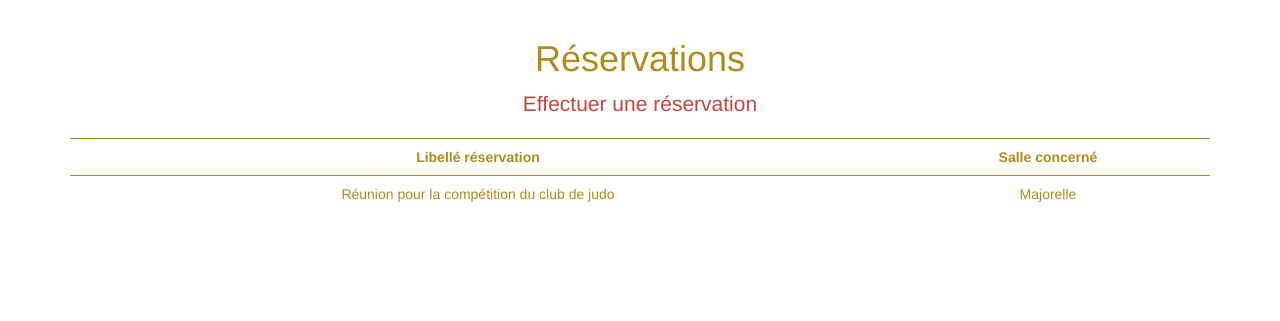
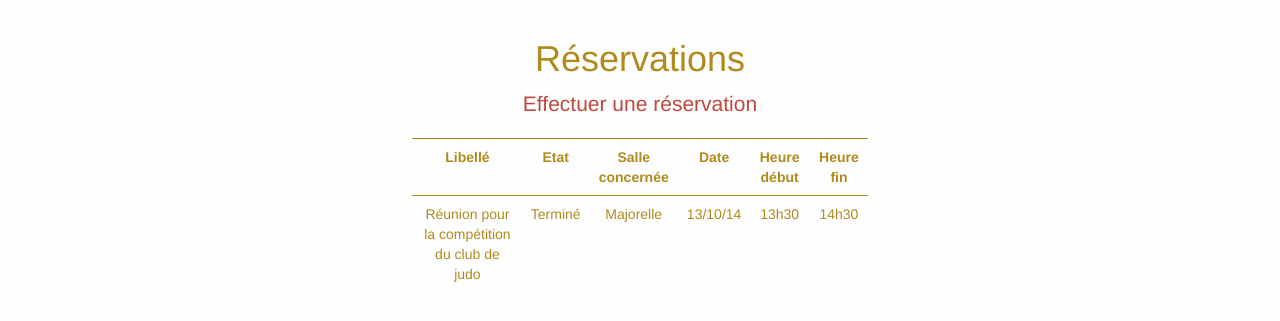
Before and after one commit to JoelTroch/SiteM2LResponsive, a PHP site: page /utilisateur/reservations.php in a window 1280 px wide. Shown: the part 51-372 px from the top of the page. Run offline with PHP 8.4, Linux system fonts and the light colour scheme.

Commit message:
Continuité de la page Réservations et correction d'une faute de français dans la page salles.

```diff
--- a/utilisateur/reservations.php
+++ b/utilisateur/reservations.php
@@ -42,14 +42,22 @@
 		<div class="container theme-showcase" role="main">
 			<h1>Réservations</h1>
 			<p class="lead"><a href="#">Effectuer une réservation</a></p>
-			<table class="table">
+			<table class="table form-fix">
 				<tr>
-					<th>Libellé réservation</th>
-					<th>Salle concerné</th>
+					<th>Libellé</th>
+					<th>Etat</th>
+					<th>Salle concernée</th>
+					<th>Date</th>
+					<th>Heure début</th>
+					<th>Heure fin</th>
 				</tr>
 				<tr>
 					<td>Réunion pour la compétition du club de judo</td>
+					<td>Terminé</td>
 					<td>Majorelle</td>
+					<td>13/10/14</td>
+					<td>13h30</td>
+					<td>14h30</td>
 				</tr>
 			</table>
 		</div>
--- a/utilisateur/salles.php
+++ b/utilisateur/salles.php
@@ -77,7 +77,7 @@
 				<tr>
 					<th>Nom</th>
 					<th>Description</th>
-					<th>Salle concerné</th>
+					<th>Salle concernée</th>
 					<th>Courriels des responsables</th>
 				</tr>
 				<tr>
```
